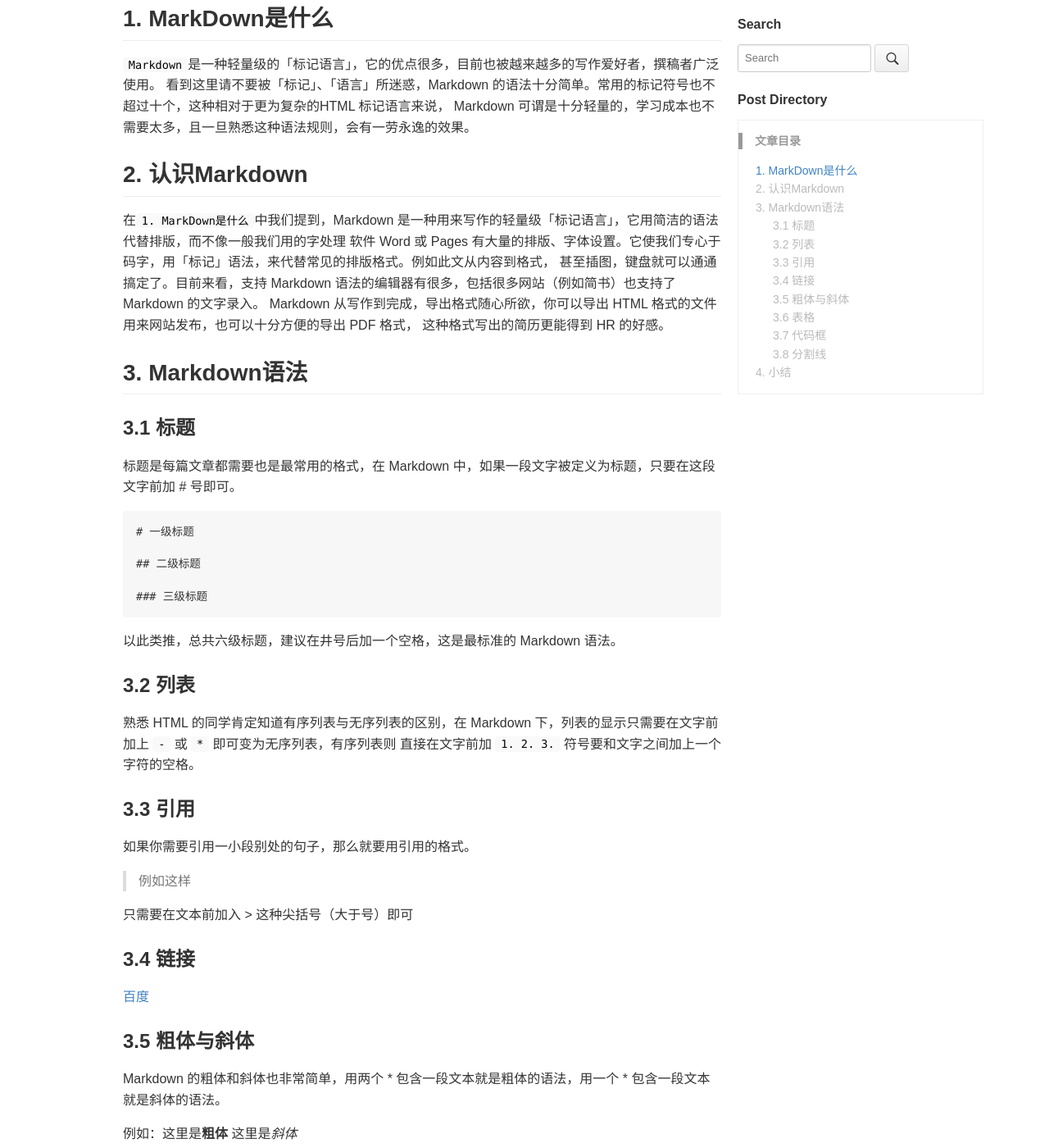
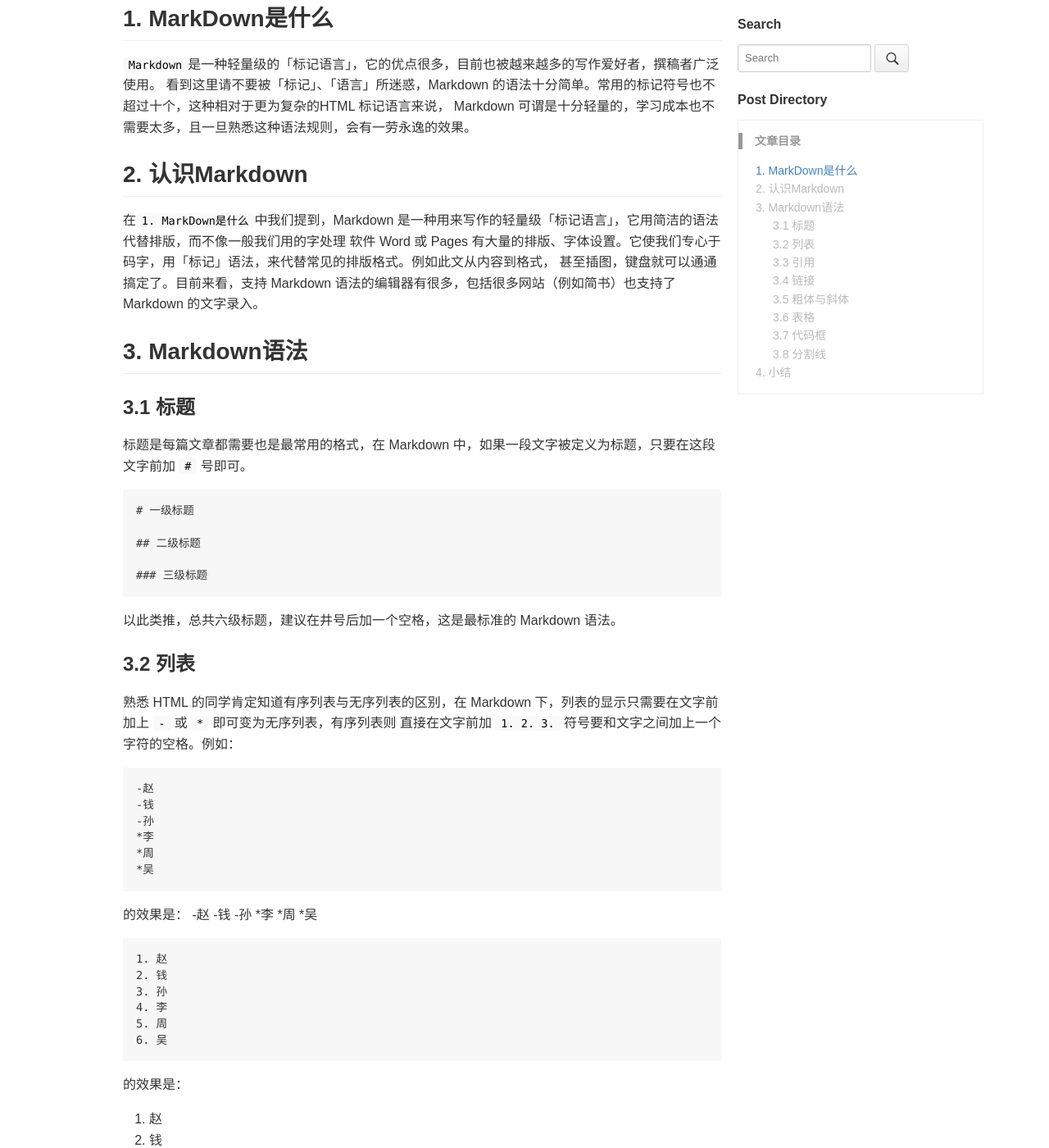
Before and after one commit to QiXingjun/QiXingjun.github.io, a Jekyll site: the page built from _posts/blog/2016-09-09-introduction-of-markdown.md, in a window 1280 px wide and 1400 px high, scrolled down 214 px. Shown: the whole window at 82% size. Built offline with Jekyll 4.4.1, drawn with Linux system fonts in a browser that asks for light colours; comment, search, counter and statistics services are not loaded; some of the changed text lies outside the part shown.

Commit message:
Update 2016-09-09-introduction-of-markdown.md

`````diff
--- a/_posts/blog/2016-09-09-introduction-of-markdown.md
+++ b/_posts/blog/2016-09-09-introduction-of-markdown.md
@@ -17,14 +17,12 @@ Markdown 可谓是十分轻量的，学习成本也不需要太多，且一旦
 在`1. MarkDown是什么`中我们提到，Markdown 是一种用来写作的轻量级「标记语言」，它用简洁的语法代替排版，而不像一般我们用的字处理
 软件 Word 或 Pages 有大量的排版、字体设置。它使我们专心于码字，用「标记」语法，来代替常见的排版格式。例如此文从内容到格式，
 甚至插图，键盘就可以通通搞定了。目前来看，支持 Markdown 语法的编辑器有很多，包括很多网站（例如简书）也支持了 Markdown 的文字录入。
-Markdown 从写作到完成，导出格式随心所欲，你可以导出 HTML 格式的文件用来网站发布，也可以十分方便的导出 PDF 格式，
-这种格式写出的简历更能得到 HR 的好感。
 
 ## 3. Markdown语法
 
 ### 3.1 标题
 
-标题是每篇文章都需要也是最常用的格式，在 Markdown 中，如果一段文字被定义为标题，只要在这段文字前加 # 号即可。
+标题是每篇文章都需要也是最常用的格式，在 Markdown 中，如果一段文字被定义为标题，只要在这段文字前加 `#` 号即可。
 
 ```
 # 一级标题
@@ -38,54 +36,126 @@ Markdown 从写作到完成，导出格式随心所欲，你可以导出 HTML
 
 ### 3.2 列表
 熟悉 HTML 的同学肯定知道有序列表与无序列表的区别，在 Markdown 下，列表的显示只需要在文字前加上 `-` 或 `*` 即可变为无序列表，有序列表则
-直接在文字前加 `1. 2. 3.` 符号要和文字之间加上一个字符的空格。
+直接在文字前加 `1. 2. 3.` 符号要和文字之间加上一个字符的空格。例如：
+
+```
+-赵
+-钱
+-孙
+*李
+*周
+*吴
+```
+
+的效果是：
+-赵
+-钱
+-孙
+*李
+*周
+*吴
+
+```
+1. 赵
+2. 钱
+3. 孙
+4. 李
+5. 周
+6. 吴
+```
+
+的效果是：
+1. 赵
+2. 钱
+3. 孙
+4. 李
+5. 周
+6. 吴
 
 ### 3.3 引用
 
 如果你需要引用一小段别处的句子，那么就要用引用的格式。
+只需要在文本前加入 `>` 这种尖括号（大于号）即可。例如：
 
-> 例如这样
+```
+>这是引用
+```
 
-只需要在文本前加入 > 这种尖括号（大于号）即可
+的效果是：>这是引用
 
 ### 3.4 链接
 
+要显示的名称用`[]`括起来，链接的地址用`()`括起来，例如：
+
+```
 [百度](http://www.baidu.com)
+```
+的效果是：[百度](http://www.baidu.com)
 
 ### 3.5 粗体与斜体
 
-Markdown 的粗体和斜体也非常简单，用两个 * 包含一段文本就是粗体的语法，用一个 * 包含一段文本就是斜体的语法。
+Markdown 的粗体和斜体也非常简单，用两个 * 包含一段文本就是粗体的语法，用一个 * 包含一段文本就是斜体的语法。例如：
 
-例如：这里是**粗体** 这里是*斜体*
+```
+**粗体**
+*斜体*
+```
+
+的效果是：
+**粗体**
+*斜体*
 
 ### 3.6 表格
 
 表格是累人的地方，例子如下：
+
+````
+| 周一             | 周二          | 周三  |
+| ------------- |:-------------:| -----:|
+| col 3 is      | right-aligned | $1600 |
+| col 2 is      | centered      |   $12 |
+| zebra stripes | are neat      |    $1 |
+```
+
+的效果是：
 
 | Tables        | Are           | Cool  |
 | ------------- |:-------------:| -----:|
 | col 3 is      | right-aligned | $1600 |
 | col 2 is      | centered      |   $12 |
 | zebra stripes | are neat      |    $1 |
-这种语法生成的表格如下：
-
-Tables	Are	Cool
-col 3 is	right-aligned	$1600
-col 2 is	centered	$12
-zebra stripes	are neat	$1
 
 ### 3.7 代码框
 
 如果你是个程序猿，需要在文章里优雅的引用代码框，在 Markdown 下实现也非常简单，只需要用
 
+```
 ```java
-这里面是java代码
+class HelloWorld{
+  System.out.println("Hello World!");
+}
+```
+```
+
+的效果是：
+
+```java
+class HelloWorld{
+  System.out.println("Hello World!");
+}
 ```
 
 ### 3.8 分割线
 
 分割线的语法只需要另起一行，连续输入三个星号 *** 即可。
 
+```
+***
+```
+
+的效果是：
+***
+
 ## 4. 小结
 
 到这里，Markdown 的基本语法在日常的使用中基本就没什么大问题了，只要多加练习，就能熟能生巧。
`````
